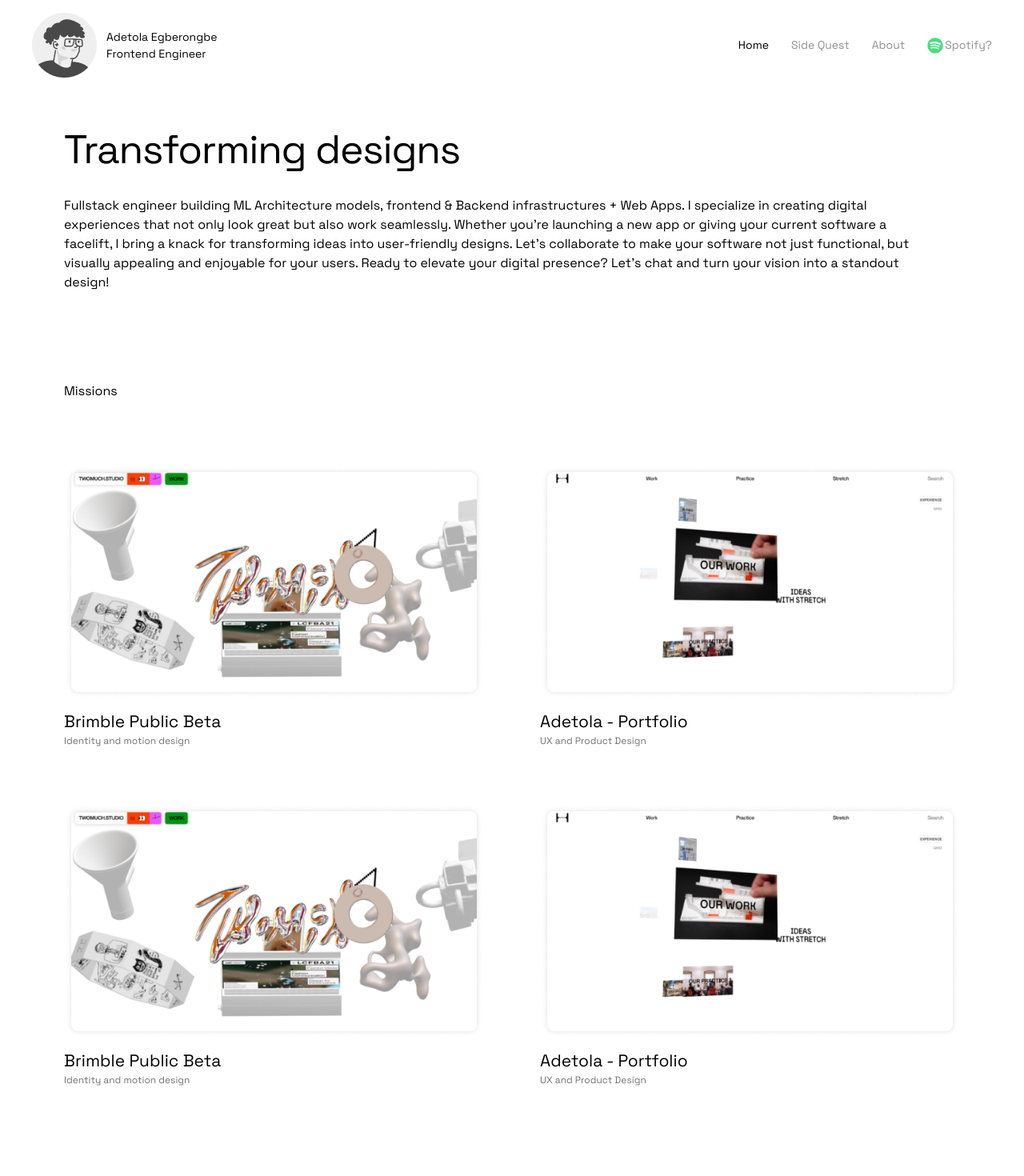
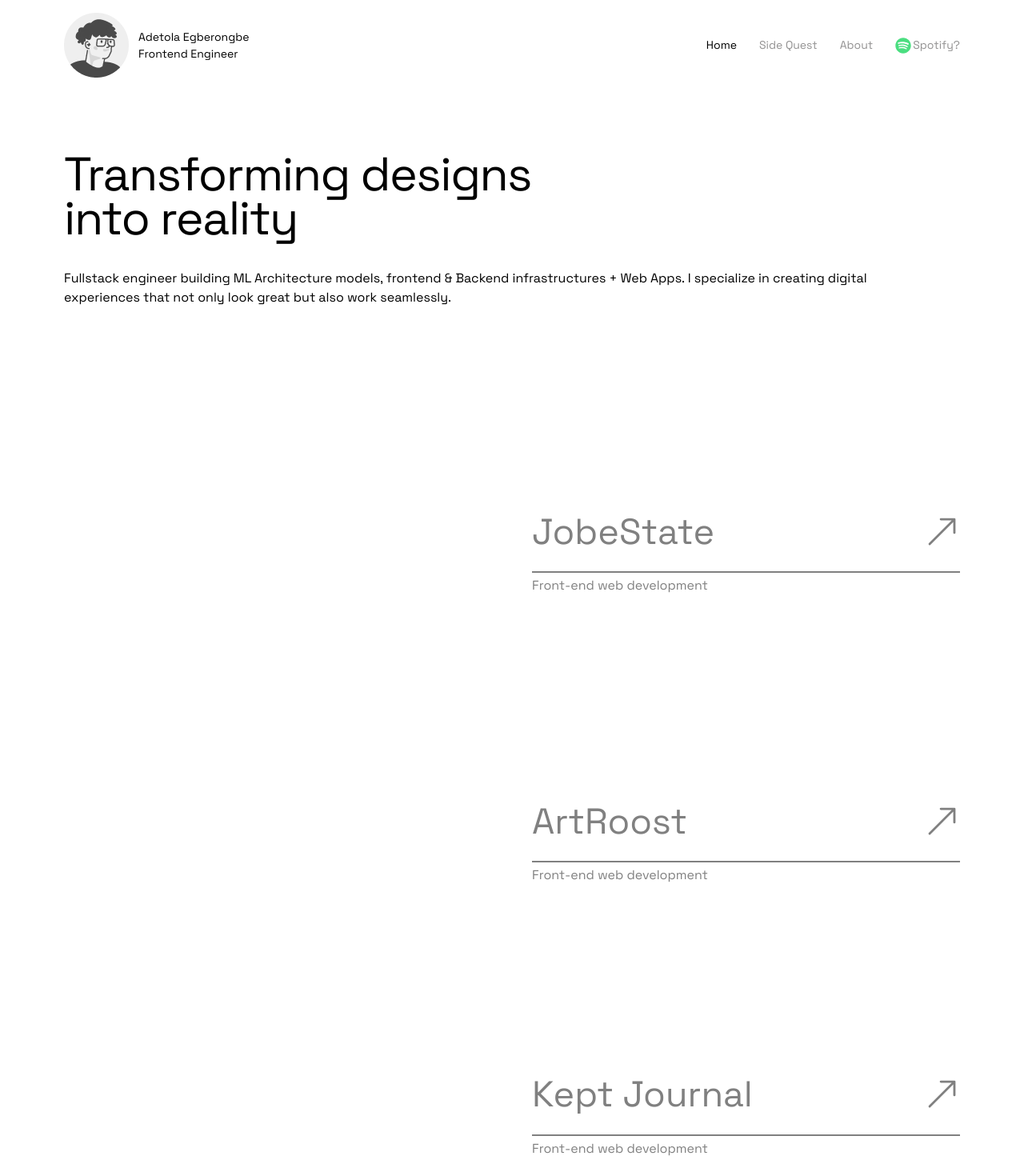
Before and after one commit to tolzzyyy/myportfolio, a React (Create React App) app: page / in a window 1280 px wide. Shown: the top 1470 px of the page at 80% size. Built offline with nearby package versions, Linux system fonts and the light colour scheme.

Commit message:
we dey push

```diff
--- a/src/App.jsx
+++ b/src/App.jsx
@@ -8,11 +8,17 @@ import { FcAbout } from "react-icons/fc";
 import About from "./Components/About";
 import { AnimatePresence, motion } from "framer-motion";
 import Spotify from "./Components/Spotify";
+import ProjectPage from "./Components/ProjectPage";
 
 const App = () => {
   const location = useLocation();
   return (
-    <motion.div className="font-space-grotesk">
+    <motion.div
+    initial={{ opacity: 0 }}
+    animate={{ opacity: 1 }}
+    transition={{ delay: 0.8, duration: 0.8 }}
+    className=" font-space-grotesk  "
+  >
       <TopNav />
       <AnimatePresence>
         <Routes location={location} key={location.key}>
@@ -21,9 +27,11 @@ const App = () => {
             <Route path="/sidequests" element={<SideQuest />} />
             <Route path="/about" element={<About />} />
             <Route path="/spotify" element={<Spotify/>}/>
+            {/* <Route path="/projects" element={<ProjectPage/>}/> */}
           </Route>
         </Routes>
       </AnimatePresence>
+      {/* <ProjectPage /> */}
     </motion.div>
   );
 };
--- a/src/Components/About.jsx
+++ b/src/Components/About.jsx
@@ -5,18 +5,17 @@ const About = () => {
 
   const Sidevariants = {
     hidden:{
-      opacity:1,
-
+      opacity:0,
+      transition:{delay:0.5, duration:0.5}
     },
     visible:{
       opacity:1,
-
       transition:{delay:0.8, duration:0.8}
     },
     exit:{
+
       opacity:0,
-
-      transition:{ease:'easeInOut'}
+      transition:{ease:'easeInOut', delay:0, duration:0}
     }
   }
   return (
@@ -25,10 +24,10 @@ const About = () => {
     className='py-6 px-[80px]'
     exit='exit'
     >
-      <motion.h1  variants={fadeIn("up", 0.5)}
+      <motion.h1  variants={fadeIn("up", 0.8)}
             initial="hidden"
             whileInView={"show"}
-            viewport={{ once: true, amount: 0.7 }}>
+            viewport={{ once: true, amount: 0.9 }}>
 About
       </motion.h1>
 
--- /dev/null
+++ b/src/Components/Footer.jsx
@@ -0,0 +1,24 @@
+import React from "react";
+
+const Footer = () => {
+  return (
+    <div className="mt-10">
+      <div className="flex flex-col gap-4 items-center justify-center">
+        <h1 className="md:text-[70px] w-full text-center text-[20px] py-4 border-b-[2px] border-black border-dashed">
+          Build the world with <span className="font-serif">intention</span>{" "}
+        </h1>
+        <div>
+          <h1 className="py-1">Built with 💙 by Ebuka + Tola © 2024 </h1>
+          <div className="flex justify-center py-1 gap-4 items-center">
+           <a href="">TW</a>
+           <a href="">GH</a>
+           <a href="">LN</a>
+           <a href="">IG</a>
+          </div>
+        </div>
+      </div>
+    </div>
+  );
+};
+
+export default Footer;
--- a/src/Components/Hero.jsx
+++ b/src/Components/Hero.jsx
@@ -3,24 +3,26 @@ import { motion } from "framer-motion";
 import { TypeAnimation } from "react-type-animation";
 import { fadeIn } from "./Variants";
 import ProjectPage from "./ProjectPage";
+import { div } from "framer-motion/client";
+import Footer from "./Footer";
 
 const Hero = () => {
   const [text, setText] = useState("");
   const fullText = "Transforming designs into reality."; // Full sentence to type out
   const Herovariant = {
-    hidden:{
-      opacity:1,
+    hidden: {
+      opacity: 0,
+      transition: { delay: 0.2, duration: 0.2 },
     },
-    visible:{
-      opacity:1,
-      transition:{delay:0.8, duration:0.8}
+    visible: {
+      opacity: 1,
+      transition: { delay: 0.8, duration: 0.8 },
     },
-    exit:{
-
-      opacity:0,
-      transition:{ease:'easeInOut'}
-    }
-  }
+    exit: {
+      opacity: 0,
+      transition: { ease: "easeInOut", delay: 0.8, duration: 0.8 },
+    },
+  };
   useEffect(() => {
     let index = 0;
     const typing = setInterval(() => {
@@ -34,23 +36,25 @@ const Hero = () => {
     return () => clearInterval(typing); // Cleanup the interval when the component unmounts
   }, []);
   return (
+    <div className="h-full">
       <motion.div
-
         variants={Herovariant}
-    initial='hidden'
-    animate='visible'
-    exit='exit'
-     className="max-w-[1680px] mx-auto overflow-hidden flex flex-col gap-3 py-6 px-[80px]">
-      <div className="flex flex-col gap-2">
+        initial="hidden"
+        animate="visible"
+        exit="exit"
+        className="max-w-[1680px] mx-auto  flex flex-col gap-3 py-6 px-8 md:px-[80px]"
+      >
+        <div className="flex  md:h-[300px] justify-center flex-col gap-3 md:gap-9">
           <div>
             <motion.h1
               variants={fadeIn("up", 0.5)}
               initial="hidden"
               whileInView={"show"}
-            viewport={{ once: true, amount: 0.7 }}
-            className=" "
+              viewport={{ once: true,  }}
+              className="text-black text-[30px] leading-tight md:text-[59px] tracking-tight md:leading-[55px] "
             >
-           <TypeAnimation
+              Transforming designs <br /> into reality
+              {/* <TypeAnimation
  sequence={[
   "Transforming designs into reality.", 1000,
   "One step at a time.", 1000,
@@ -60,9 +64,8 @@ const Hero = () => {
   speed={1} // Slow down typing speed
   wrapper="span"
   repeat={Infinity}
-  className="text-black text-[50px] tracking-tight leading-[100px]"
-/>
-
+  className="text-black text-[30px] md:text-[50px] tracking-tight md:leading-[100px]"
+/> */}
             </motion.h1>
           </div>
           <div>
@@ -70,23 +73,20 @@ const Hero = () => {
               variants={fadeIn("up", 0.5)}
               initial="hidden"
               whileInView={"show"}
-            viewport={{ once: true, amount: 0.7 }}
-            className=" w-[1085px] text-[16px]"
+              viewport={{ once: true, }}
+              className=" w-full sm:w-full md:max-w-full lg:w-[1085px] text-[16px]"
             >
               Fullstack engineer building ML Architecture models, frontend &
-            Backend infrastructures + Web Apps. I specialize in creating digital
-            experiences that not only look great but also work seamlessly.
-            Whether you're launching a new app or giving your current software a
-            facelift, I bring a knack for transforming ideas into user-friendly
-            designs. Let's collaborate to make your software not just
-            functional, but visually appealing and enjoyable for your users.
-            Ready to elevate your digital presence? Let's chat and turn your
-            vision into a standout design!
+              Backend infrastructures + Web Apps. I specialize in creating
+              digital experiences that not only look great but also work
+              seamlessly.
             </motion.p>
           </div>
         </div>
         <ProjectPage />
+        <Footer/>
       </motion.div>
+    </div>
   );
 };
 
--- a/src/Components/ProjectPage.jsx
+++ b/src/Components/ProjectPage.jsx
@@ -1,134 +1,196 @@
-import React from "react";
-import { motion } from "framer-motion";
-import brimble from "../Assets/Rectangle 10.png";
-import ebuka from "../Assets/Rectangle 8.png";
-import ebuka1 from "../Assets/Rectangle 9.png";
-import { fadeIn } from "./Variants"
-import { Link } from "react-router-dom";
+import React, { useState, useEffect } from 'react';
+import { motion } from 'framer-motion';
+import rectangle from '../Assets/Rectangle 9.png'
+import rectangle1 from '../Assets/ArtRoost (1).png'
+import jobestate from '../Assets/JOBESTATE.png'
+import { BsArrow90DegRight, BsArrowUpRight } from 'react-icons/bs';
 
 const ProjectPage = () => {
+  const [isHovered, setIsHovered] = useState(false);
+  const [isHovered1, setIsHovered1] = useState(false);
+  const [isHovered2, setIsHovered2] = useState(false);
+  const [isHovered3, setIsHovered3] = useState(false);
+  const [isHovered4, setIsHovered4] = useState(false);
+  const [isMobile, setIsMobile] = useState(false);
+  const [isLoaded, setIsLoaded] = useState(false);
+
+  useEffect(() => {
+    const checkMobile = () => {
+      setIsMobile(window.innerWidth < 1008);
+    };
+
+    checkMobile();
+    setIsLoaded(true);
+    window.addEventListener('resize', checkMobile);
+    return () => window.removeEventListener('resize', checkMobile);
+  }, []);
+
+  const imageVariants = {
+    initial: {
+      scale: 1,
+      transition: { duration: 0 }
+    },
+    hidden: {
+      scale: 0,
+      transition: {
+        duration: 0.5,
+        ease: "easeInOut"
+      }
+    },
+    visible: {
+      scale: [0, 1],
+      transition: {
+        duration: 0.5,
+        ease: "easeInOut"
+      }
+    }
+  };
+
   return (
-    <div className="py-[0px]">
-      <motion.div
-        variants={fadeIn("up", 0.5)}
-        initial="hidden"
-        whileInView={"show"}
-        viewport={{ once: true, amount: 0.1 }}
-        className="flex flex-col py-[100px] w-full"
+    <div className="container flex mt-[70px] flex-col  md:gap-7 gap-10 mx-auto">
+      {/* Project 1 */}
+      <div
+        className="flex flex-col lg:flex-row group justify-between cursor-pointer items-center gap-[20px] lg:gap-[50px]"
+        onMouseEnter={() => !isMobile && setIsHovered(true)}
+        onMouseLeave={() => !isMobile && setIsHovered(false)}
       >
-        <h1>Missions</h1>
+        {isMobile ? (
+          <div className="w-full">
+            <img
+              src={jobestate}
+              alt="Project"
+              className="w-full lg:w-[550px] h-auto object-cover"
+            />
+          </div>
+        ) : (
+          <motion.div
+            className="w-full overflow-hidden"
+            variants={imageVariants}
+            initial="initial"
+            animate={isLoaded ? (isHovered ? "visible" : "hidden") : "initial"}
+          >
+            <img
+              src={jobestate}
+              alt="Project"
+              className="w-full lg:w-[550px] h-auto object-cover"
+            />
+          </motion.div>
+        )}
+        <div className='w-full group-hover:text-black transition-all duration-500 flex text-[#808080] flex-col gap-1'>
+          <div className="text-[20px] md:text-[45px] border-b-[1px] lg:border-b-[2px] group-hover:border-black border-[#808080] py-2 md:py-4 flex items-center justify-between w-full font-medium">
+            <h1>JobeState</h1> <BsArrowUpRight className='hidden lg:flex'/> <p className='flex lg:hidden'>2024</p>
+          </div>
+          <p className="text-sm md:text-base">Front-end web development</p>
+        </div>
+      </div>
 
-        {/* Main Grid Container */}
-        <div className="grid grid-cols-1 md:grid-cols-2 gap-0 md:gap-[70px] mt-[30px] md:mt-[80px]">
-          {/* Card 1 */}
+      {/* Project 2 */}
+      <div
+        className="flex flex-col lg:flex-row group justify-between cursor-pointer items-center gap-[20px] lg:gap-[50px]"
+        onMouseEnter={() => !isMobile && setIsHovered2(true)}
+        onMouseLeave={() => !isMobile && setIsHovered2(false)}
+      >
+        {isMobile ? (
+          <div className="w-full">
+            <img
+              src={rectangle1}
+              alt="Project"
+              className="w-full lg:w-[550px]  object-cover"
+            />
+          </div>
+        ) : (
           <motion.div
-            variants={fadeIn("right", 0.1)}
-            initial="hidden"
-            whileInView={"show"}
-            viewport={{ once: true, amount: 0.3 }}
-            className="relative group"
+            className="w-full overflow-hidden"
+            variants={imageVariants}
+            initial="initial"
+            animate={isLoaded ? (isHovered2 ? "visible" : "hidden") : "initial"}
           >
-            <Link to="/bimble" className="relative block w-full">
-              <div className="relative">
-                <img src={ebuka1} className="w-full h-auto block" alt="" />
-                <div className="absolute inset-0 flex items-center justify-center bg-white bg-opacity-[30px] backdrop-blur-[10px] transition-all duration-700 ease-in-out opacity-0 group-hover:opacity-100">
-                  <h2 className="md:text-[50px] text-[20px] text-black font-bold">
-                    Ebuka.design
-                  </h2>
-                </div>
-              </div>
-              <div className="flex flex-col mt-3">
-                <h1 className="transition-all duration-700 text-[13px] lg:text-[9px] xl:text-[21px] ease-in-out group-hover:text-blue-500">
-                  Brimble Public Beta
-                </h1>
-                <p className="text-[#737373] text-[9px] lg:text-[12px]">
-                  Identity and motion design
-                </p>
-              </div>
-            </Link>
+            <img
+              src={rectangle1}
+              alt="Project"
+              className="w-full lg:w-[550px] h-auto object-cover"
+            />
           </motion.div>
+        )}
+        <div className='w-full group-hover:text-black transition-all duration-500 flex text-[#808080] flex-col gap-1'>
+          <div className="text-[20px] md:text-[45px] border-b-[1px] lg:border-b-[2px] group-hover:border-black border-[#808080] py-2 md:py-4 flex items-center justify-between w-full font-medium">
+            <h1>ArtRoost</h1> <BsArrowUpRight className='hidden lg:flex'/> <p className='flex lg:hidden'>2024</p>
+          </div>
+          <p className="text-sm md:text-base">Front-end web development</p>
+        </div>
+      </div>
 
-          {/* Card 2 */}
+      {/* Project 3 */}
+      <div
+        className="flex flex-col lg:flex-row group justify-between cursor-pointer items-center gap-[20px] lg:gap-[50px]"
+        onMouseEnter={() => !isMobile && setIsHovered3(true)}
+        onMouseLeave={() => !isMobile && setIsHovered3(false)}
+      >
+        {isMobile ? (
+          <div className="w-full">
+            <img
+              src={rectangle}
+              alt="Project"
+              className="w-full lg:w-[500px] h-auto object-cover"
+            />
+          </div>
+        ) : (
           <motion.div
-            variants={fadeIn("left", 0.1)}
-            initial="hidden"
-            whileInView={"show"}
-            viewport={{ once: true, amount: 0.3 }}
-            className="relative group"
+            className="w-full overflow-hidden"
+            variants={imageVariants}
+            initial="initial"
+            animate={isLoaded ? (isHovered3 ? "visible" : "hidden") : "initial"}
           >
-            <div className="relative cursor-pointer block w-full">
-              <img src={ebuka} alt="Portfolio Preview" className="w-full h-auto block" />
-              <div className="absolute inset-0 flex items-center justify-center bg-white bg-opacity-[30px] backdrop-blur-[5px] transition-all duration-700 ease-in-out opacity-0 group-hover:opacity-100">
-                <h2 className="md:text-[50px] text-[20px] text-black font-bold">
-                  Coming Soon
-                </h2>
-              </div>
-            </div>
-            <div className="flex flex-col mt-3">
-              <h1 className="transition-all duration-700 text-[13px] lg:text-[9px] xl:text-[21px] ease-in-out group-hover:text-blue-500">
-                Adetola - Portfolio
-              </h1>
-              <p className="text-[#737373] text-[9px] lg:text-[12px]">
-                UX and Product Design
-              </p>
-            </div>
+            <img
+              src={rectangle}
+              alt="Project"
+              className="w-full lg:w-[500px] h-auto object-cover"
+            />
           </motion.div>
+        )}
+        <div className='w-full group-hover:text-black transition-all duration-500 flex text-[#808080] flex-col gap-1'>
+          <div className="text-[20px] md:text-[45px] border-b-[1px] lg:border-b-[2px] group-hover:border-black border-[#808080] py-2 md:py-4 flex items-center justify-between w-full font-medium">
+            <h1>Kept Journal</h1> <BsArrowUpRight className='hidden lg:flex'/> <p className='flex lg:hidden'>2024</p>
+          </div>
+          <p className="text-sm md:text-base">Front-end web development</p>
+        </div>
+      </div>
 
-          {/* Duplicate of Card 1 */}
+      {/* Project 4 */}
+      <div
+        className="flex flex-col lg:flex-row group justify-between cursor-pointer items-center gap-[20px] lg:gap-[50px]"
+        onMouseEnter={() => !isMobile && setIsHovered4(true)}
+        onMouseLeave={() => !isMobile && setIsHovered4(false)}
+      >
+        {isMobile ? (
+          <div className="w-full">
+            <img
+              src={rectangle}
+              alt="Project"
+              className="w-full lg:w-[500px] h-auto object-cover"
+            />
+          </div>
+        ) : (
           <motion.div
-            variants={fadeIn("right", 0.1)}
-            initial="hidden"
-            whileInView={"show"}
-            viewport={{ once: true, amount: 0.3 }}
-            className="relative group"
+            className="w-full overflow-hidden"
+            variants={imageVariants}
+            initial="initial"
+            animate={isLoaded ? (isHovered4 ? "visible" : "hidden") : "initial"}
           >
-            <Link to="/bimble" className="relative block w-full">
-              <div className="relative">
-                <img src={ebuka1} className="w-full h-auto block" alt="" />
-                <div className="absolute inset-0 flex items-center justify-center bg-white bg-opacity-[30px] backdrop-blur-[10px] transition-all duration-700 ease-in-out opacity-0 group-hover:opacity-100">
-                  <h2 className="md:text-[50px] text-[20px] text-black font-bold">
-                    Ebuka.design
-                  </h2>
-                </div>
-              </div>
-              <div className="flex flex-col mt-3">
-                <h1 className="transition-all duration-700 text-[13px] lg:text-[9px] xl:text-[21px] ease-in-out group-hover:text-blue-500">
-                  Brimble Public Beta
-                </h1>
-                <p className="text-[#737373] text-[9px] lg:text-[12px]">
-                  Identity and motion design
-                </p>
-              </div>
-            </Link>
+            <img
+              src={rectangle}
+              alt="Project"
+              className="w-full lg:w-[500px] h-auto object-cover"
+            />
           </motion.div>
-
-          {/* Duplicate of Card 2 */}
-          <motion.div
-            variants={fadeIn("left", 0.1)}
-            initial="hidden"
-            whileInView={"show"}
-            viewport={{ once: true, amount: 0.3 }}
-            className="relative group"
-          >
-            <div className="relative cursor-pointer block w-full">
-              <img src={ebuka} alt="Portfolio Preview" className="w-full h-auto block" />
-              <div className="absolute inset-0 flex items-center justify-center bg-white bg-opacity-[30px] backdrop-blur-[5px] transition-all duration-700 ease-in-out opacity-0 group-hover:opacity-100">
-                <h2 className="md:text-[50px] text-[20px] text-black font-bold">
-                  Coming Soon
-                </h2>
-              </div>
-            </div>
-            <div className="flex flex-col mt-3">
-              <h1 className="transition-all duration-700 text-[13px] lg:text-[9px] xl:text-[21px] ease-in-out group-hover:text-blue-500">
-                Adetola - Portfolio
-              </h1>
-              <p className="text-[#737373] text-[9px] lg:text-[12px]">
-                UX and Product Design
-              </p>
-            </div>
-          </motion.div>
+        )}
+        <div className='w-full group-hover:text-black transition-all duration-500 flex text-[#808080] flex-col gap-1'>
+          <div className="text-[20px] md:text-[45px] border-b-[1px] lg:border-b-[2px] group-hover:border-black border-[#808080] py-2 md:py-4 flex items-center justify-between w-full font-medium">
+            <h1>Kept Journal</h1> <BsArrowUpRight className='hidden lg:flex'/> <p className='flex lg:hidden'>2024</p>
+          </div>
+          <p className="text-sm md:text-base">Front-end web development</p>
         </div>
-      </motion.div>
+      </div>
     </div>
   );
 };
--- a/src/Components/SideQuest.jsx
+++ b/src/Components/SideQuest.jsx
@@ -5,18 +5,17 @@ const SideQuest = () => {
 
   const Sidevariants = {
     hidden:{
-      opacity:1,
+      opacity:0,
 
     },
     visible:{
       opacity:1,
-
       transition:{delay:0.8, duration:0.8}
     },
     exit:{
+
       opacity:0,
-
-      transition:{ease:'easeInOut'}
+      transition:{ease:'easeInOut', delay:0.2, duration:0.2}
     }
   }
   return (
@@ -25,7 +24,7 @@ const SideQuest = () => {
     className='py-6 px-[80px]'
     exit='exit'
     >
-      <motion.h1  variants={fadeIn("up", 0.5)}
+      <motion.h1  variants={fadeIn("up", 0.8)}
             initial="hidden"
             whileInView={"show"}
             viewport={{ once: true, amount: 0.7 }}>
--- a/src/Components/TopNav.jsx
+++ b/src/Components/TopNav.jsx
@@ -6,7 +6,7 @@ import { motion } from "framer-motion";
 
 const TopNav = () => {
   return (
-    <div className="max-w-[1680px] mx-auto h-full py-4 px-10">
+    <div className="max-w-[1680px] mx-auto h-full py-4 px-8 md:px-[80px]">
       <motion.nav
         initial={{ opacity: 0 }}
         animate={{ opacity: 1 }}
@@ -20,7 +20,7 @@ const TopNav = () => {
             <p className="text-[14px] font-thin">Frontend Engineer</p>
           </div>
         </div>
-        <div>
+        <div className="hidden md:flex">
           <ul className="text-[14px] font-medium flex gap-7">
             <NavLink
               to="/"
```
Also changed, not shown: src/Assets/ArtRoost (1).png (added), src/Assets/JOBESTATE.png (added). Lines whose indentation alone changed are shown as unchanged.
